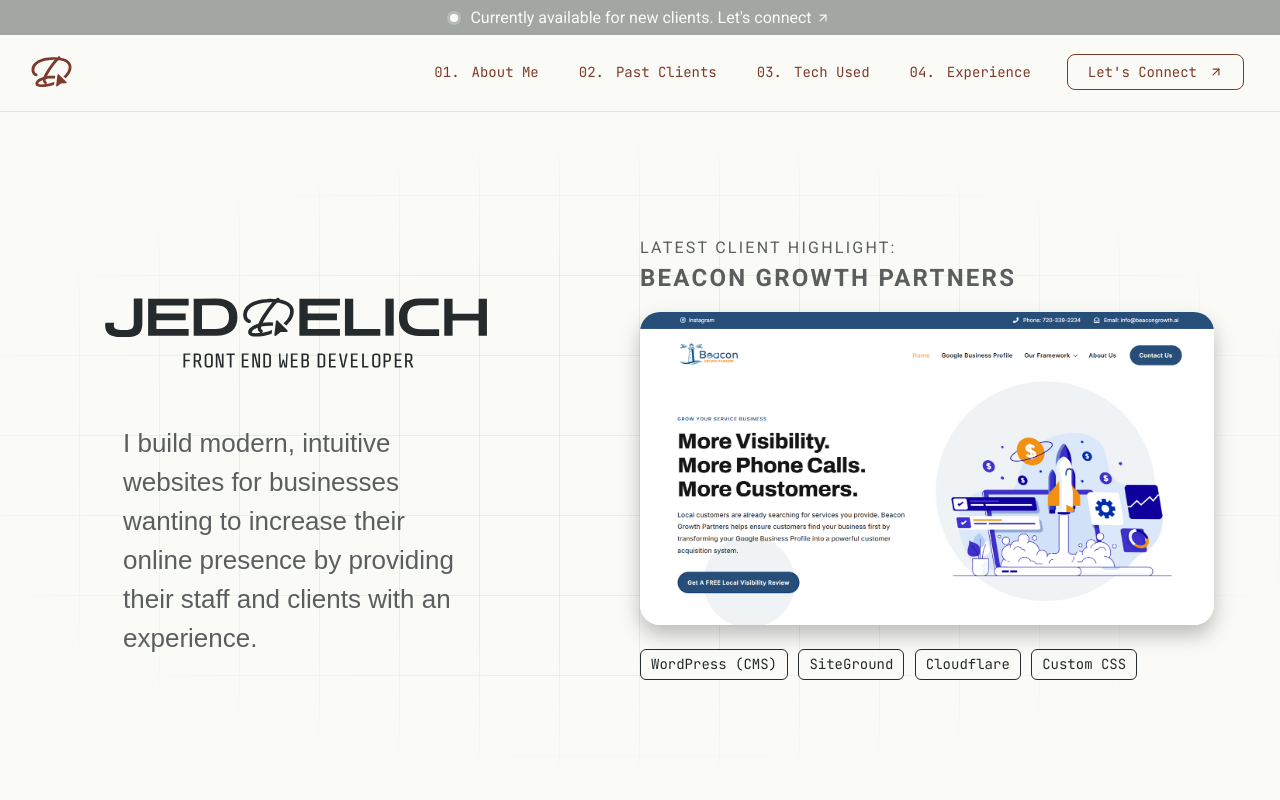
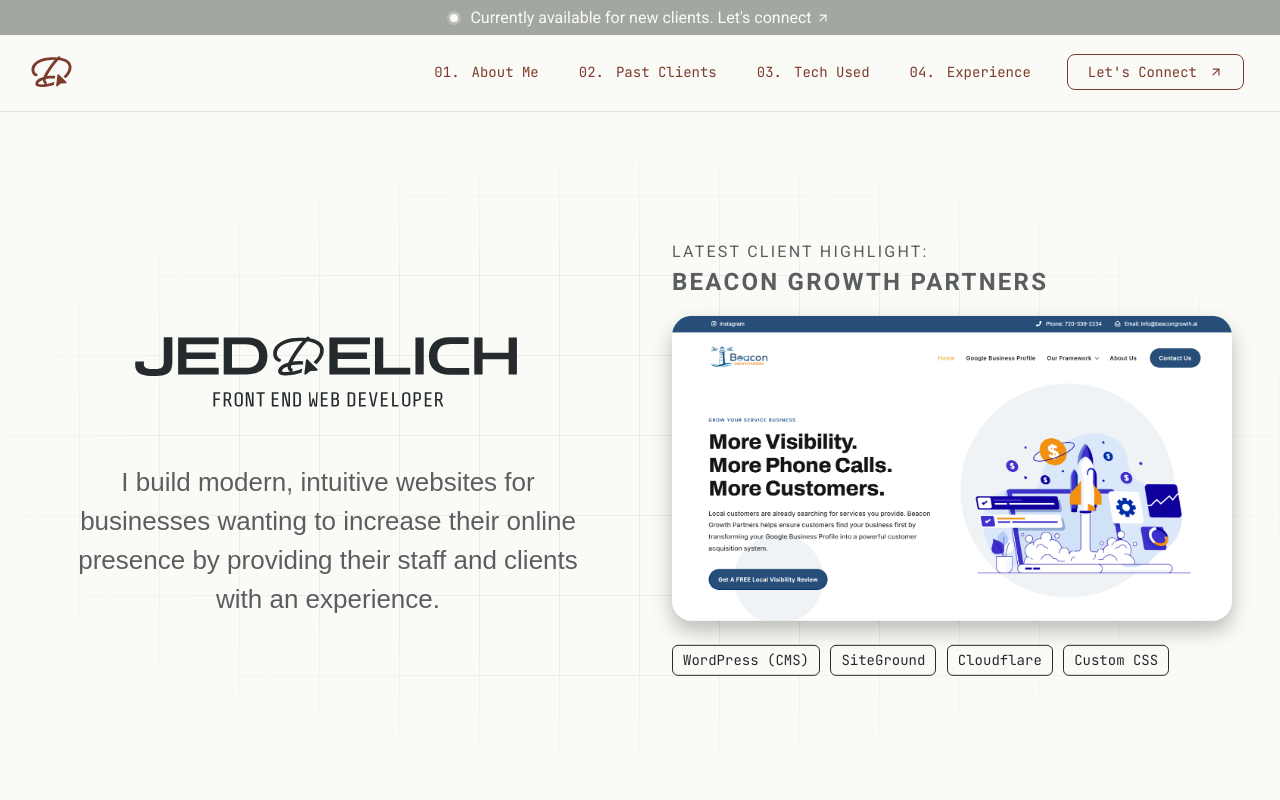
Before and after one commit to jeddelich/next-portfolio, a Next.js app: page / in a window 1280 px wide. Shown: the top 800 px of the page. Built offline with nearby package versions, Linux system fonts and the light colour scheme; a web font is replaced by a local one.

Commit message:
fix: hero section desktop spacing

```diff
--- a/components/ui/Hero.module.css
+++ b/components/ui/Hero.module.css
@@ -39,21 +39,21 @@
   left: 50%;
   transform: translate(-50%, -50%);
   width: 100%;
-  max-width: 1180px;
   padding: 0 16px;
   visibility: visible;
   z-index: 1;
   display: flex;
+  justify-content: center;
 }
 
 .headerContent {
   display: flex;
   flex-direction: column;
   justify-content: center;
-  padding-left: 2rem;
-  align-items: flex-start;
+  align-items: center;
   width: 50%;
   opacity: 0;
+  padding: 0 2rem;
   animation: fade-in-left 800ms 300ms ease forwards;
 }
 
@@ -69,9 +69,10 @@
 .featuredProject {
   width: 50%;
   display: flex;
-  justify-content: center;
+  justify-content: flex-start;
   align-items: flex-start;
   opacity: 0;
+  padding: 0 2rem;
   animation: fade-in-left 800ms 500ms ease forwards;
 }
 
@@ -108,7 +109,7 @@
   flex-direction: column;
   justify-content: center;
   align-items: flex-start;
-  width: 100%;
+  max-width: 600px;
 }
 
 .featuredProjectMedia {
@@ -230,12 +231,13 @@
 }
 
 .headerPara {
-  max-width: 350px;
+  max-width: 520px;
   font: 400 26px 'Metal', sans-serif;
   color: #252B2C;
   opacity: 75%;
   line-height: 1.5;
   margin-top: 1rem;
+  text-align: center;
 }
 
 .socialList {
```
